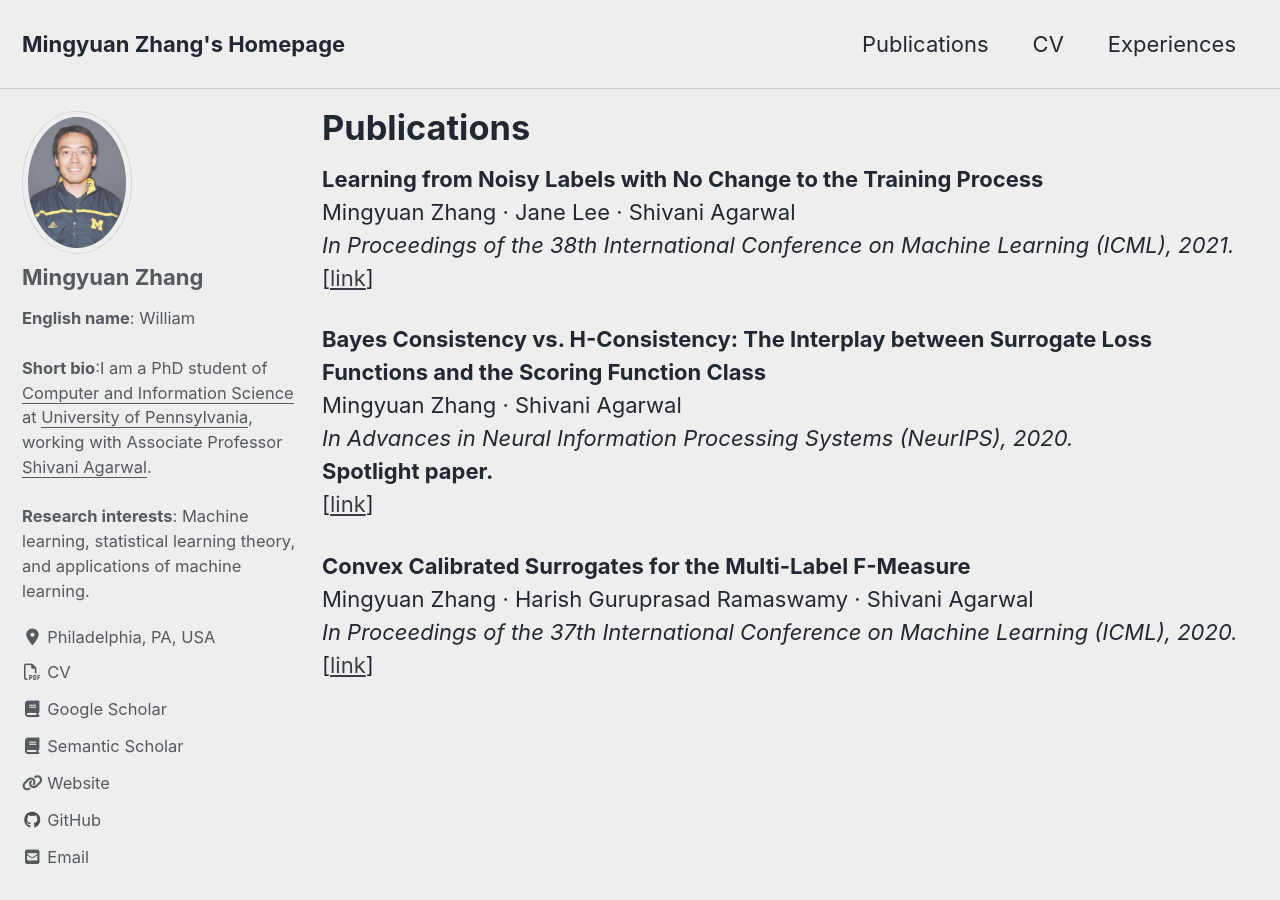
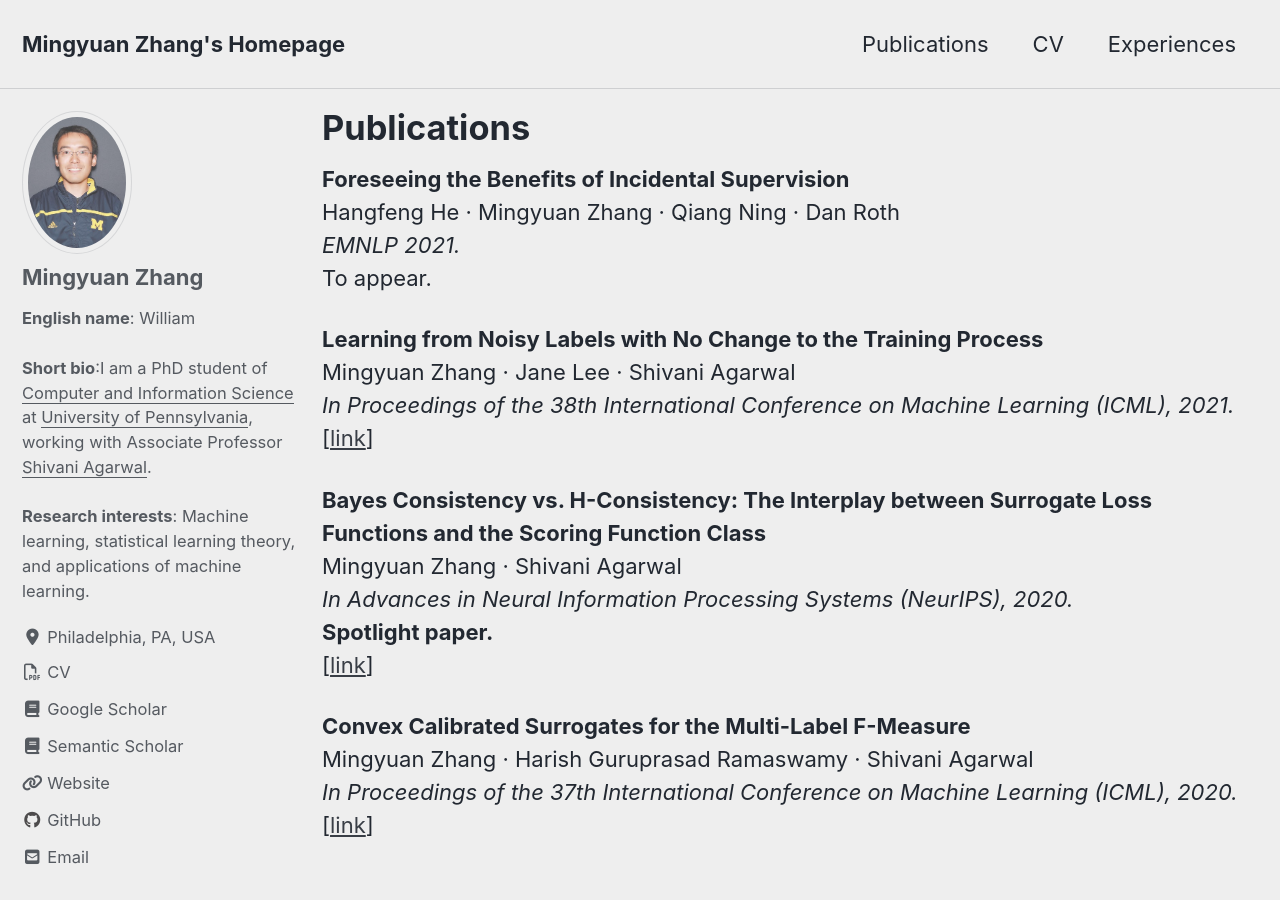
Before and after one commit to moshimowang/moshimowang.github.io, a Jekyll site: the page built from _pages/publications.md, in a window 1280 px wide and 900 px high. Built offline with Jekyll 4.4.1, drawn with Linux system fonts in a browser that asks for light colours; cached includes are drawn as plain includes; nearby versions of some CDN libraries.

Commit message:
added EMNLP 2021 paper

```diff
--- a/_pages/publications.md
+++ b/_pages/publications.md
@@ -5,6 +5,11 @@ title: "Publications"
 permalink: /publications/
 author_profile: true
 ---
+
+**Foreseeing the Benefits of Incidental Supervision**<br>
+Hangfeng He · Mingyuan Zhang · Qiang Ning · Dan Roth<br>
+<em>EMNLP 2021.</em><br>
+To appear.<br>
 
 **Learning from Noisy Labels with No Change to the Training Process**<br>
 Mingyuan Zhang · Jane Lee · Shivani Agarwal<br>
```
Also changed, not shown: _pages/about.md (+1 -0 lines).
